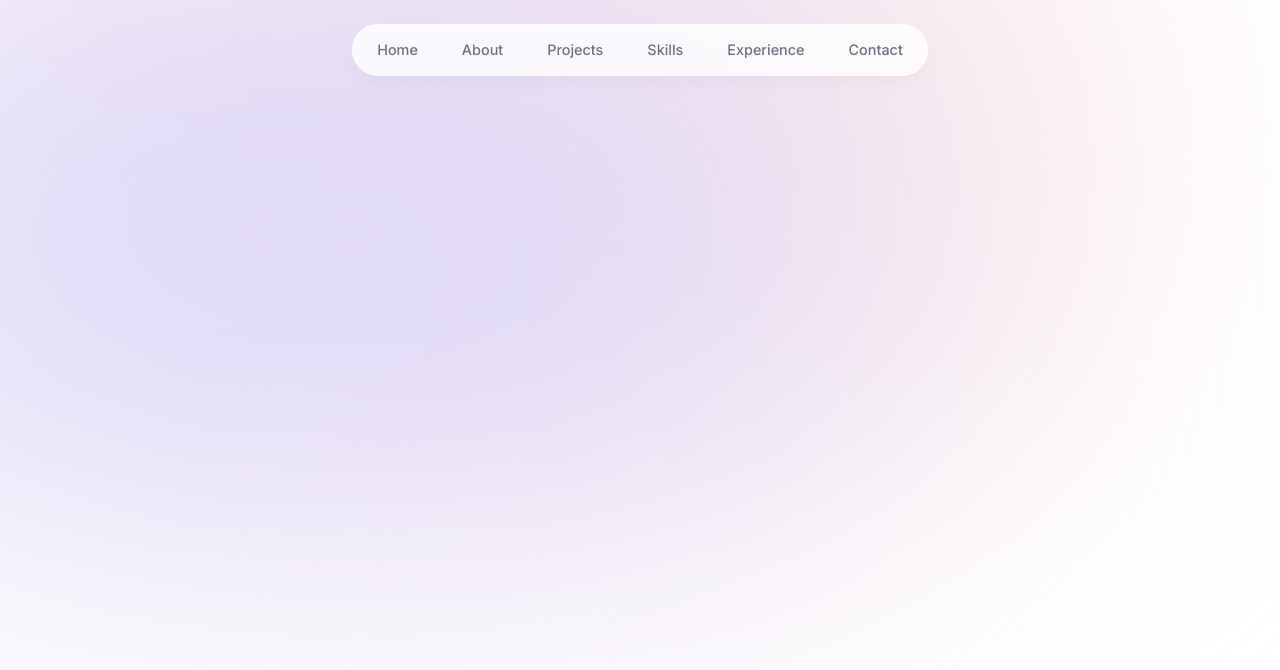
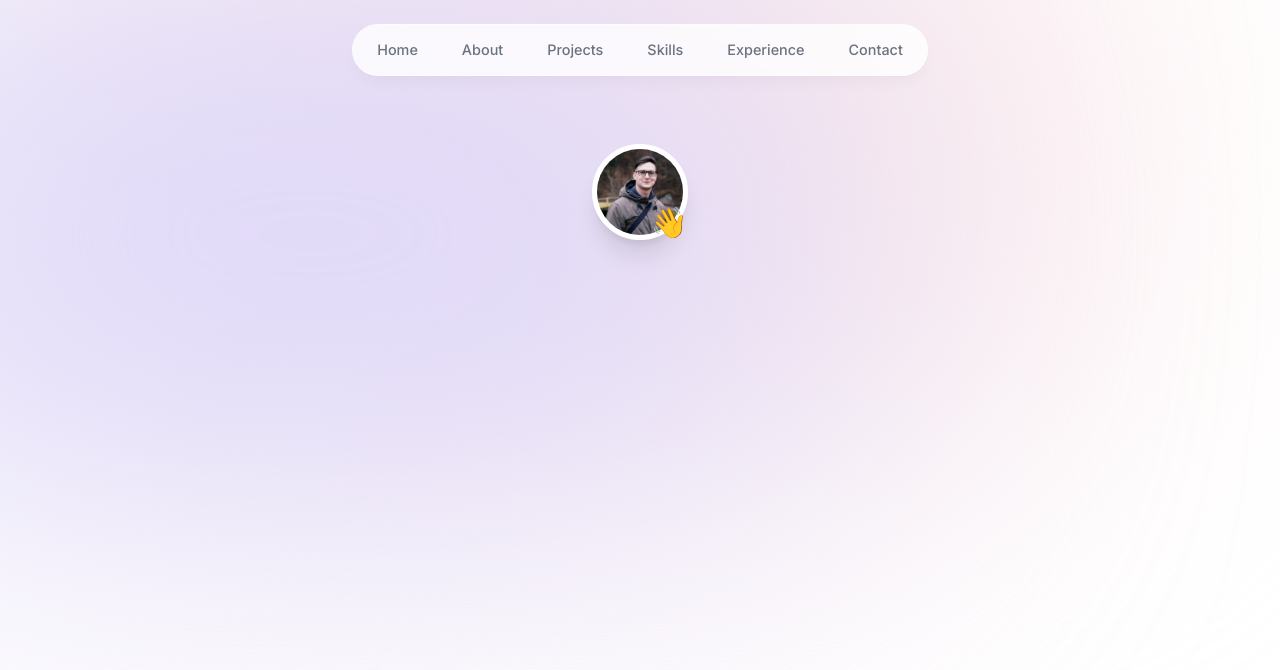
Before and after one commit to dzejkk/portfolio, a Next.js app: page / in a window 1280 px wide. Shown: the top 670 px of the page. Built offline with nearby package versions, Linux system fonts and the light colour scheme.

Commit message:
added avatar + animation

```diff
--- a/app/layout.tsx
+++ b/app/layout.tsx
@@ -16,7 +16,7 @@
 }) {
   return (
     <html lang="en">
-      <body className={`${inter.className} bg-grey-50 text-gray-950 relative h-[5000px]`}>
+      <body className={`${inter.className} bg-grey-50 text-gray-950 relative h-[5000px] pt-28 sm:pt-36`}>
         <div className="bg-[#fbe2e3] absolute -z-10 top-[-6rem] right-[11rem]
                         h-[31.25rem] w-[31.25rem] rounded-full blur-[10rem] sm:w-[68.75rem]">
 
--- a/app/page.tsx
+++ b/app/page.tsx
@@ -1,8 +1,11 @@
+import Intro from '@/components/intro'
 import Image from 'next/image'
+Intro
 
 export default function Home() {
   return (
     <main className="">
+      <Intro />
 
     </main>
   )
--- /dev/null
+++ b/components/intro.tsx
@@ -0,0 +1,35 @@
+"use client";
+
+import React from "react";
+import Image from "next/image";
+import { motion } from "motion/react";
+
+export default function Intro() {
+  return (
+    <section>
+      <div className="flex items-center justify-center">
+        <div className="relative">
+          <motion.div
+          initial={{ opacity: 0, scale: 0 }}
+          animate={{ opacity: 1, scale: 1 }}
+          transition={{ type: "tween", duration: 0.2 }}>
+              <Image
+                src="/profile.jpg"
+                alt="profile picture"
+                width="192"
+                height="192"
+                quality="95"
+                priority={true}
+                className="h-24 w-24 rounded-full border-[0.35rem]
+                          border-white shadow-xl object-cover"
+              />
+          </motion.div>
+          <motion.span className="absolute bottom-0 right-0 text-3xl"
+                        initial={{ opacity: 0, scale: 0 }}
+                         animate={{ opacity: 1, scale: 1 }}
+                         transition={{ type: "spring", stiffness: 125, delay: 0.1, duration: 0.7 }}>👋</motion.span>
+        </div>
+      </div>
+    </section>
+  );
+}
```
Also changed, not shown: public/profile.jpg (added).
